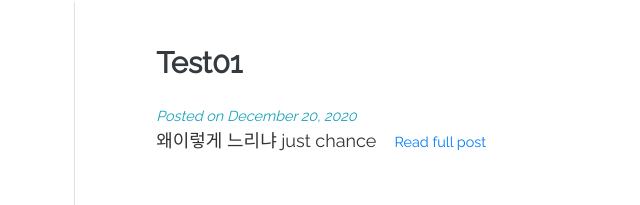
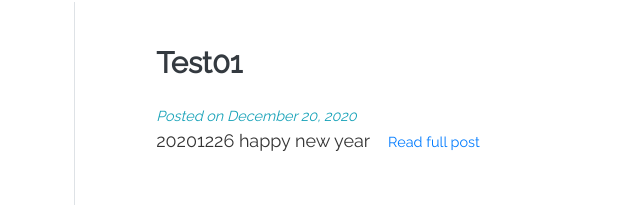
Before and after one commit to HyunLab/HyunLab.github.io, a Gatsby site: page / in a window 1280 px wide. Shown: the part 101-306 px from the top of the page, 301-941 px from the left. Built offline with nearby package versions, Linux system fonts and the light colour scheme; Gatsby itself is replaced by a stand-in of ours; some packages are replaced by stand-ins of ours.

Commit message:
test check

```diff
--- a/posts/TEST.md
+++ b/posts/TEST.md
@@ -6,4 +6,4 @@
 date: '2020-12-20'
 
 ---
-왜이렇게 느리냐 just chance
+20201226 happy new year
```
